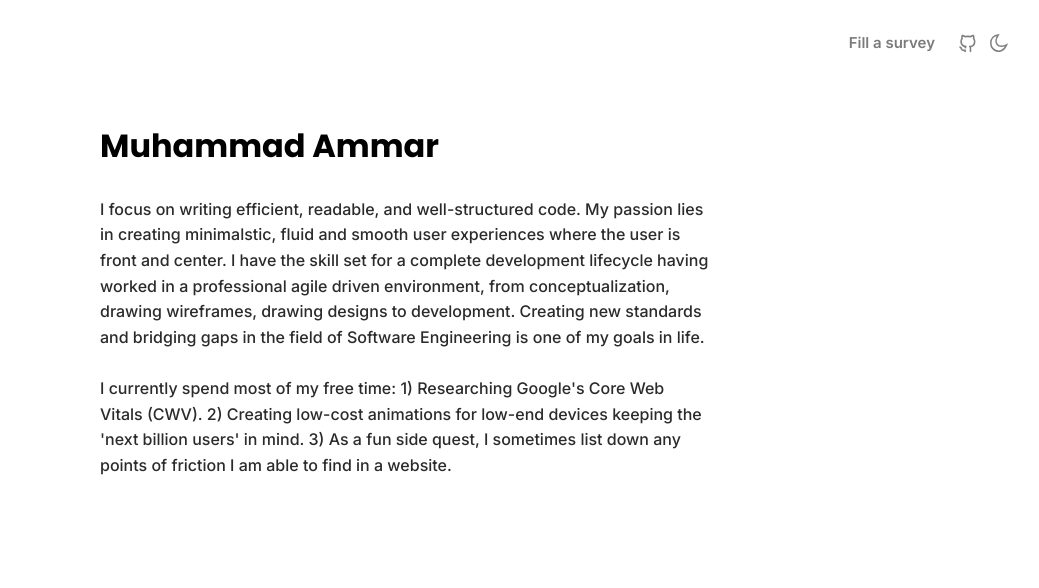
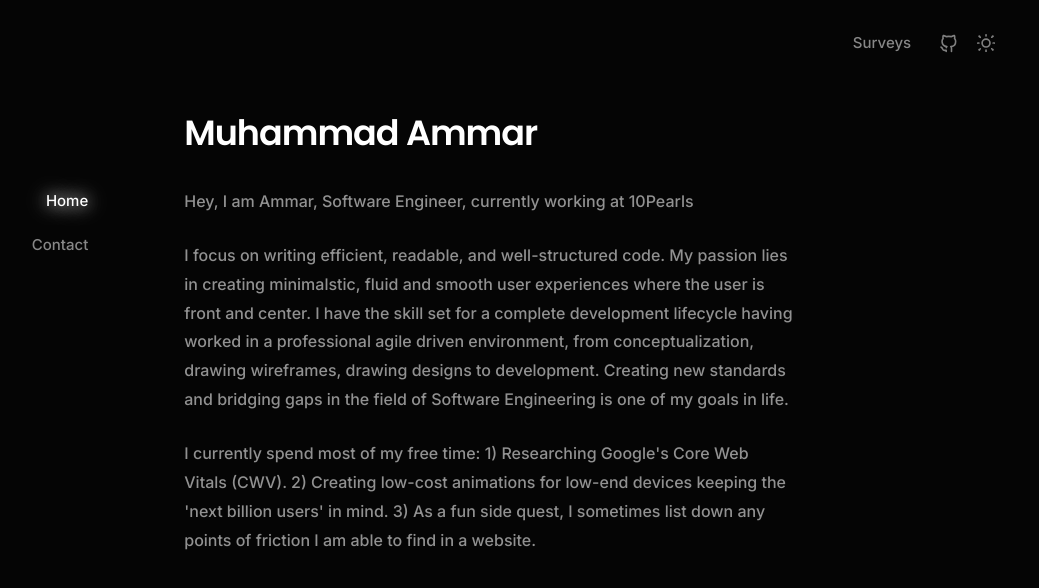
Before and after one commit to Fanoflix/personal-portfolio, a Vue app: page / in a window 1280 px wide. Shown: the top 588 px of the page, without its empty margins (235-1274 px from the left). Built offline with nearby package versions, Linux system fonts and the light colour scheme.

Commit message:
default dark theme, homeview, sidebar/navbar overhaul

```diff
--- a/src/App.vue
+++ b/src/App.vue
@@ -1,6 +1,8 @@
 <template>
   <FNavbar @toggleSidebar="toggleSidebar" />
-  <!-- <FSidebar ref="sidebar" :isVisible="isSideBarVisible" filled /> -->
+
+  <div class="main-display">
+    <FSidebar ref="sidebar" :isVisible="true" />
 
     <!-- Make this a component later-->
     <RouterView v-slot="{ Component }">
@@ -10,6 +12,7 @@
         </Transition>
       </div>
     </RouterView>
+  </div>
 </template>
 
 <script setup lang="ts">
@@ -17,7 +20,7 @@ import { RouterView } from "vue-router";
 import { useThemeStore } from "@/stores/theme";
 import { onBeforeMount, ref } from "vue";
 import FNavbar from "./components/navbar/FNavbar.vue";
-// import FSidebar from "./components/sidebar/FSidebar.vue";
+import FSidebar from "./components/sidebar/FSidebar.vue";
 
 const body: HTMLElement | null = document.querySelector("body");
 const themeStore = useThemeStore();
@@ -26,11 +29,11 @@ const { setIsDark } = themeStore;
 const isSideBarVisible = ref(false);
 
 onBeforeMount(() => {
-  let storedIsDark = JSON.parse(localStorage.getItem("isDark") || "false");
+  let storedIsDark = JSON.parse(localStorage.getItem("isDark") || "true");
   if (storedIsDark) {
     body?.classList.add("dark");
+  }
   setIsDark(storedIsDark);
-  }
 });
 
 function toggleSidebar() {
@@ -74,19 +77,18 @@ themeStore.$subscribe((_, state) => {
   }
 }
 
+.main-display {
+  display: flex;
+  flex-flow: wrap row;
+  justify-content: center;
+  margin: $global-aesthetic-margin + 10px auto;
+
   .current-view {
     display: flex;
     flex-direction: column;
     align-items: center;
-  // justify-content: center;
-
-  padding: 15px;
-
-  min-height: calc(98vh - ($nav-height + (3 * $global-aesthetic-margin)));
-  margin: 0px $global-aesthetic-margin;
-  margin-top: (2 * $global-aesthetic-margin);
-  margin-bottom: (2 * $global-aesthetic-margin);
-  border-radius: 5px;
+    width: $global-center-content-width;
+  }
 }
 
 .fade-enter-from,
--- a/src/assets/variables.scss
+++ b/src/assets/variables.scss
@@ -7,7 +7,7 @@ $global-aesthetic-margin: 10px;
 $global-center-content-width: 610px;
 
 // Global transition variables
-$text-and-bg-trans-time: 0.25s;
+$text-and-bg-trans-time: 0.15s;
 $element-trans-time: 0.125s;
 
 // ____> Color Palette
@@ -61,7 +61,7 @@ $color-border: $color-border-light-1;
 $color-border-hover: $color-border-light-2;
 
 $heading: $black;
-$text: $black-soft;
+$text: #646464;
 $text-mute: $black-mute;
 $label-light: #9b9b9b;
 
@@ -75,7 +75,7 @@ $color-border-dark: $color-border-dark-1;
 $color-border-hover-dark: $color-border-dark-2;
 
 $heading-dark: $white;
-$text-dark: #828282;
+$text-dark: #919191;
 $text-mute-dark: $white-mute;
 $label-dark: #4f4f4f;
 
@@ -87,7 +87,7 @@ $label-dark: #4f4f4f;
 $nav-height: 85px;
 $nav-width: 220px;
 $nav-item-width: 80px;
-$nav-lr-padding: 30px;
+$nav-x-padding: 40px;
 
 $panel-bg-color-light: rgb(227, 227, 227);
 $panel-bg-color-dark: rgb(40, 40, 40);
--- a/src/components/link/FLink.vue
+++ b/src/components/link/FLink.vue
@@ -56,11 +56,15 @@ const linkClasses = computed(() => {
 .flink {
   display: flex;
   align-items: center;
-  justify-content: center;
+  justify-content: flex-end;
+  text-align: right;
+
   font-weight: 500;
   font-size: 14px;
   padding: 0px 10px;
   cursor: pointer;
+  user-select: none;
+
   transition: color $element-trans-time;
   color: $black-mute;
   text-decoration: none;
@@ -80,7 +84,7 @@ const linkClasses = computed(() => {
 
     padding: 0px 16px;
     font-size: 15px;
-    font-weight: 600;
+    font-weight: 500;
   }
 
   &.lg {
--- a/src/components/navbar/FNavbar.vue
+++ b/src/components/navbar/FNavbar.vue
@@ -1,25 +1,32 @@
 <template>
   <section :class="navbarClasses">
-    <FLink rounded size="md" type="secondary" to="/survey">
-      Fill a survey
+    <FLink
+      title="Fill a survey to answer some questions in the mind of Fresh graduates regarding some industry practices"
+      rounded
+      class="nav-item"
+      size="md"
+      type="secondary"
+      to="/survey"
+    >
+      Surveys
     </FLink>
 
     <a
       title="Github"
-      class="nav-item icon pointer"
+      class="nav-item no-select icon pointer"
       href="https://github.com/Fanoflix"
       target="_blank"
       rel="noopener noreferrer"
     >
-      <img src="@/assets/icons/github.svg" alt="" />
+      <img src="@/assets/icons/github.svg" alt="Github.com" />
     </a>
 
     <a
       title="Toggle Theme"
-      class="nav-item icon pointer"
-      @click.prevent="changeTheme"
+      class="nav-item no-select icon pointer theme-icon"
+      @click.prevent="toggleTheme"
     >
-      <img :src="themeSource" alt="" />
+      <img :src="themeSource" alt="Toggle theme" />
     </a>
   </section>
 </template>
@@ -53,6 +60,13 @@ const props = defineProps({
 //   emits("toggleSidebar");
 // }
 
+const toggleTheme = (e) => {
+  let targetEle = e.target;
+  targetEle.style.transition = "transform 0.75s ease-out";
+  if (isDark.value) targetEle.style.transform = "rotateZ(360deg)";
+  else targetEle.style.transform = "rotateZ(0deg)";
+  changeTheme();
+};
 const navbarClasses = computed(() => {
   return [
     "navbar",
@@ -77,7 +91,7 @@ const themeSource = computed(() => {
   margin: 0;
   padding: $global-padding;
   min-width: 280px;
-  padding: 0 $nav-lr-padding;
+  padding: 0 $nav-x-padding;
 
   display: flex;
   justify-content: flex-end;
@@ -101,10 +115,14 @@ const themeSource = computed(() => {
   .icon {
     height: 18px;
     width: 18px;
-    margin: $global-aesthetic-margin - 3px;
+    margin: $global-aesthetic-margin;
 
     :hover {
       filter: brightness(0.3);
+    }
+
+    &.theme-icon {
+      transform: rotate(-360deg);
     }
   }
 
@@ -114,27 +132,10 @@ const themeSource = computed(() => {
     width: $nav-item-width;
     margin: $global-aesthetic-margin - 3px;
     justify-content: center;
-
-    // a {
-    //   &.router-link-active {
-    //     border-bottom: 1px solid $black;
-    //     background-color: $secondary-light;
-    //     background-color: $white-soft2;
-    //     color: $black;
-    //   }
-    // }
   }
 }
 
 .dark.navbar {
-  // a {
-  //   &.router-link-active {
-  //     border-bottom: 1px solid $primary;
-  //     background-color: $secondary-dark;
-  //     color: $primary;
-  //   }
-  // }
-
   .icon {
     :hover {
       filter: brightness(2);
@@ -147,7 +148,6 @@ const themeSource = computed(() => {
 
   &:not(.filled) {
     background-color: $color-background-dark;
-    // border-bottom: 1px solid $black-soft;
   }
 }
 </style>
--- a/src/components/sidebar/FSidebar.vue
+++ b/src/components/sidebar/FSidebar.vue
@@ -1,16 +1,12 @@
 <template>
   <section ref="sidebar" class="side-bar" :class="sidebarClasses">
-    <FLink size="sm" type="secondary" to="/buttonShowcase"> Buttons </FLink>
+    <FLink size="md" type="secondary" to="/"> Home </FLink>
 
-    <FLink size="sm" type="secondary" to="/inputShowcase"> Inputs </FLink>
+    <FLink size="md" type="secondary" to="/contact"> Contact </FLink>
   </section>
 </template>
 
 <script setup>
-/*
-  TODO Make Sidebar retractable
-*/
-
 // Imports
 import FLink from "../link/FLink.vue";
 import { storeToRefs } from "pinia";
@@ -60,22 +56,22 @@ const sidebarClasses = computed(() => {
 @import "@/assets/variables.scss";
 .side-bar {
   z-index: $z-top;
-  position: fixed;
-  top: $nav-height;
-  left: 0;
-  bottom: 0;
-  padding: 10px $global-padding;
-
-  transition: transform $element-trans-time;
-  -webkit-transform: translateX(-115%);
-  transform: translateX(-115%);
-
-  min-width: $nav-width;
-  max-width: $nav-width + 20px;
-
   display: flex;
   flex-flow: wrap column;
+  text-align: left;
 
+  margin-right: 80px;
+  margin-top: 84px;
+
+  a {
+    margin-bottom: 20px;
+    transition: text-shadow $text-and-bg-trans-time ease-in;
+
+    &.router-link-active {
+      color: black;
+      text-decoration: underline #9b9b9b solid 1px;
+    }
+  }
   &.visible {
     -webkit-transform: none;
     transform: none;
@@ -88,7 +84,6 @@ const sidebarClasses = computed(() => {
 
   &:not(.filled) {
     background-color: $color-background;
-    border-right: 1px solid $white-soft;
   }
 
   &.rounded {
@@ -97,6 +92,13 @@ const sidebarClasses = computed(() => {
 }
 
 .dark.side-bar {
+  a {
+    &.router-link-active {
+      color: white;
+      text-shadow: 0px 0px 25px white, 0px 0px 15px rgb(182, 182, 182);
+      text-decoration: none;
+    }
+  }
   &.filled {
     background-color: $panel-bg-color-dark;
     border: none;
@@ -104,7 +106,6 @@ const sidebarClasses = computed(() => {
 
   &:not(.filled) {
     background-color: $color-background-dark;
-    border-right: 1px solid $black-soft;
   }
 }
 </style>
--- a/src/stores/theme.ts
+++ b/src/stores/theme.ts
@@ -2,7 +2,7 @@ import { defineStore } from "pinia";
 export const useThemeStore = defineStore({
   id: "theme",
   state: () => ({
-    isDark: false,
+    isDark: true,
   }),
   getters: {
     // ! This is not Vuex, you dont need to create a getter for each property. use storeToRefs instead. Only create getters which use one of the states to create a different value, and dont prefix the name of the getters with "get..", there is no need. So the example below is preserved to serve as a reminder (its bad)
--- a/src/views/HomeView.vue
+++ b/src/views/HomeView.vue
@@ -1,6 +1,8 @@
 <template>
   <div>
-    <h1>Muhammad Ammar</h1>
+    <h1 class="name">Muhammad Ammar</h1>
+    <br />
+    <p>Hey, I am Ammar, Software Engineer, currently working at 10Pearls</p>
     <br />
     <p>
       I focus on writing efficient, readable, and well-structured code. My
@@ -30,6 +32,16 @@ import { ref } from "vue";
 <style lang="scss" scoped>
 @import "@/assets/variables.scss";
 div {
-  width: $global-center-content-width;
+  // width: $global-center-content-width;
+}
+
+.name {
+  font-size: 35px;
+  font-weight: 600;
+  letter-spacing: -1px;
+}
+
+p {
+  line-height: 1.8;
 }
 </style>
--- a/src/views/NotFound.vue
+++ b/src/views/NotFound.vue
@@ -1 +1 @@
-<template>Not Found</template>
+<template><div>Not Found</div></template>
```
Lines whose indentation alone changed are shown as unchanged.
